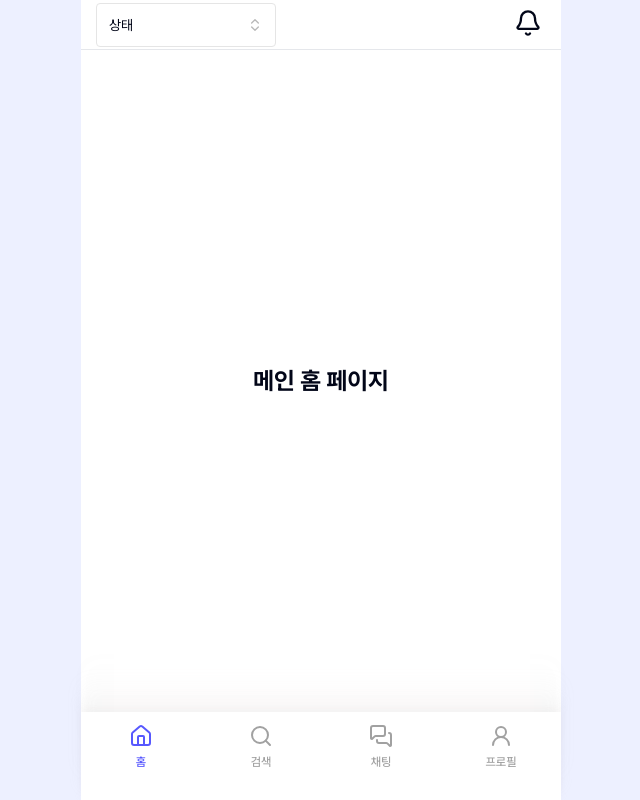
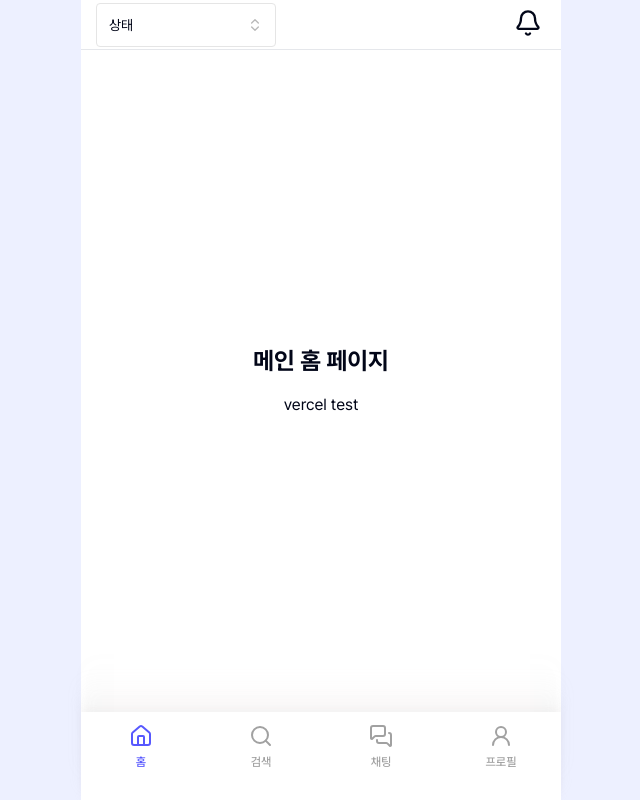
Before and after one commit to Kernel360/KFE3-e2e-WONDERFUL, a Next.js app in the folder apps/web/: page / in a window 1280 px wide. Shown: the whole page, without its empty margins (319-959 px from the left). Built offline with nearby package versions, Linux system fonts and the light colour scheme.

Commit message:
fix: vercel workflow 수정(#90)

```diff
--- a/apps/web/src/pages/HomePage.tsx
+++ b/apps/web/src/pages/HomePage.tsx
@@ -13,6 +13,7 @@ const HomePage = () => {
   return (
     <div className="flex h-full w-full flex-col items-center justify-center gap-4">
       <h1 className="text-2xl font-bold">메인 홈 페이지</h1>
+      <p>vercel test</p>
       {/* <p className="text-lg">{data?.message}</p> */}
       {/* <p>{data ? `연결 성공! 사용자 수: ${data.userCount}명` : '연결 실패'}</p> */}
     </div>
```
